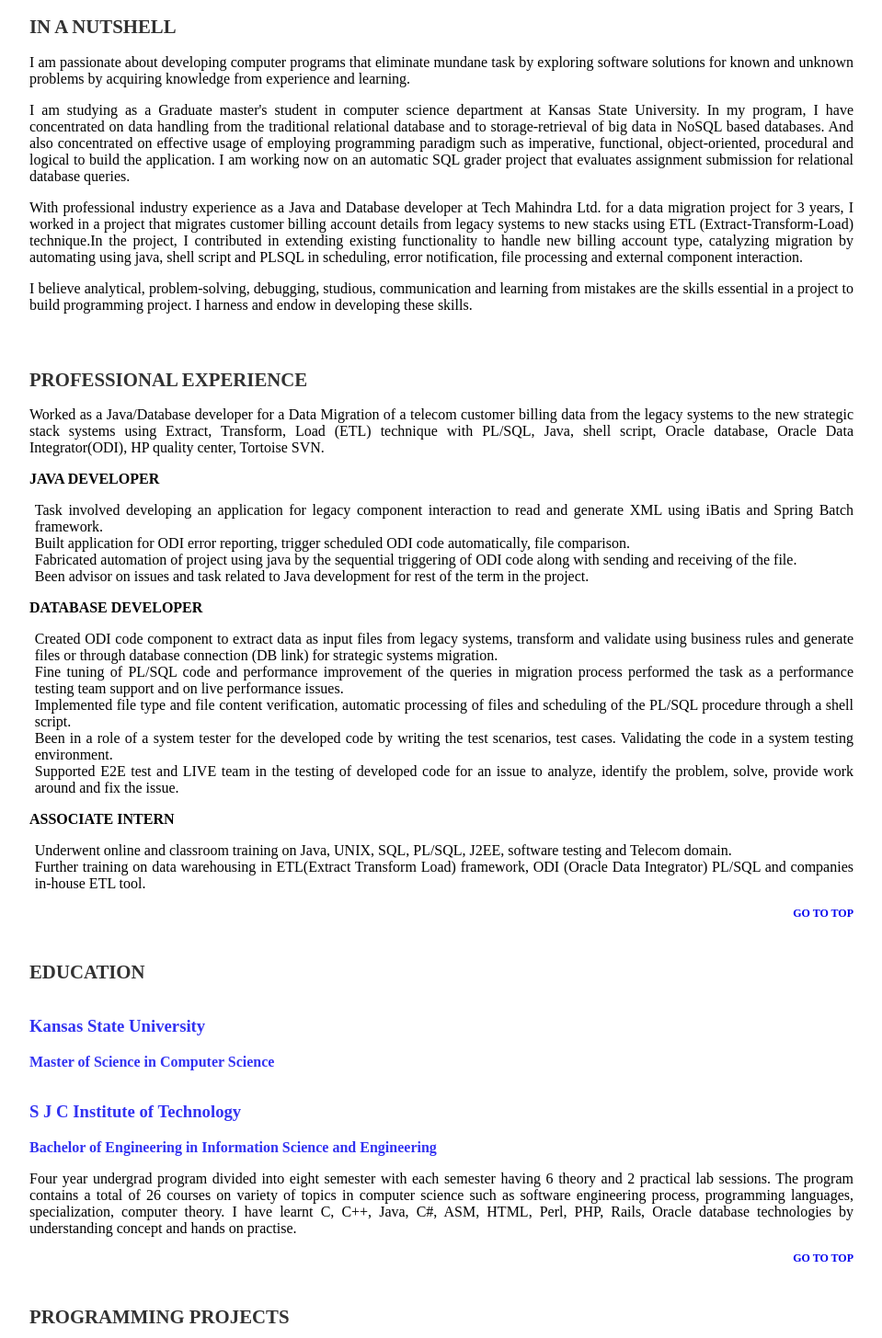
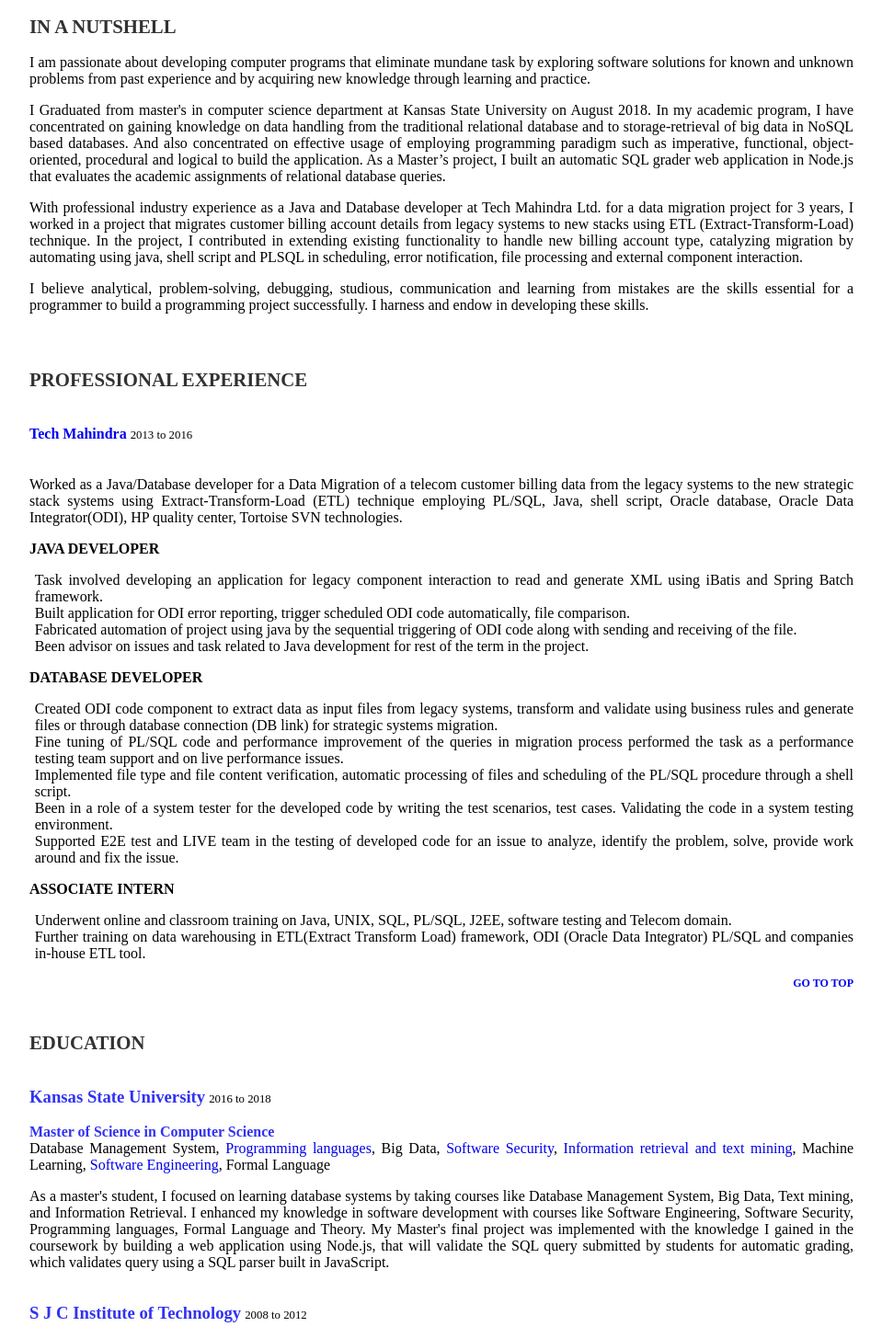
Before and after one commit to vijaykumardev/vijaykumardev.github.io, a plain HTML site: page index.html in a window 1280 px wide. Shown: the part 215-1670 px from the top of the page at 92% size, without its empty margins (160-1119 px from the left). Drawn offline with Linux system fonts and the light colour scheme; a script that the page names is missing.

Commit message:
Added more webpage content and links

```diff
--- a/css/style.css
+++ b/css/style.css
@@ -29,6 +29,15 @@ a {
   size: 0.5em;
   color:#5a2b81;
 } */
+
+.year {
+  display:inline-block;
+  font-weight: 300;
+  text-align: right;
+  font-size: 0.8em;
+  padding-bottom: -1em;
+}
+
 /* ------------------- Menu ---------------------- */
 
 .line {
@@ -138,6 +147,9 @@ a {
   margin-left:-4%;
 }
 
+.company-name {
+  display: inline-block;
+}
 /* ------------------- Education ------------------------ */
 .institution img, .institution h3 {
   display: inline-block;
@@ -181,6 +193,7 @@ a {
   padding: 1% 0;
   font-weight: bold;
   opacity: 0.9;
+  display: inline-block;
 }
 .project-title img {
   opacity: 1;
--- a/index.html
+++ b/index.html
@@ -42,21 +42,18 @@
   <div class="main">
     <div class="page" id="nutshell">
       <h2>In a nutshell</h2>
-      <p>I am passionate about developing computer programs that eliminate mundane task by exploring software solutions for known and unknown problems by acquiring knowledge from experience and learning.</p>
-      <p>I am studying as a Graduate master's student in computer science department at Kansas State University. In my program, I have concentrated on data handling from the traditional relational database and to storage-retrieval of big data in NoSQL based
-        databases. And also concentrated on effective usage of employing programming paradigm such as imperative, functional, object-oriented, procedural and logical to build the application. I am working now on an automatic SQL grader project that evaluates
-        assignment submission for relational database queries.</p>
-      <p>With professional industry experience as a Java and Database developer at Tech Mahindra Ltd. for a data migration project for 3 years, I worked in a project that migrates customer billing account details from legacy systems to new stacks using ETL
-        (Extract-Transform-Load) technique.In the project, I contributed in extending existing functionality to handle new billing account type, catalyzing migration by automating using java, shell script and PLSQL in scheduling, error notification, file
-        processing and external component interaction.</p>
-      <p>I believe analytical, problem-solving, debugging, studious, communication and learning from mistakes are the skills essential in a project to build programming project. I harness and endow in developing these skills.</p>
+      <p>I am passionate about developing computer programs that eliminate mundane task by exploring software solutions for known and unknown problems from past experience and by acquiring new knowledge through learning and practice.</p>
+      <p>I Graduated from master's in computer science department at Kansas State University on August 2018. In my academic program, I have concentrated on gaining knowledge on data handling from the traditional relational database and to storage-retrieval of big data in NoSQL based databases. And also concentrated on effective usage of employing programming paradigm such as imperative, functional, object-oriented, procedural and logical to build the application. As a Master’s project, I built an automatic SQL grader web application in Node.js that evaluates the academic assignments of relational database queries.</p>
+      <p>With professional industry experience as a Java and Database developer at Tech Mahindra Ltd. for a data migration project for 3 years, I worked in a project that migrates customer billing account details from legacy systems to new stacks using ETL (Extract-Transform-Load) technique. In the project, I contributed in extending existing functionality to handle new billing account type, catalyzing migration by automating using java, shell script and PLSQL in scheduling, error notification, file processing and external component interaction.</p>
+      <p>I believe analytical, problem-solving, debugging, studious, communication and learning from mistakes are the skills essential for a programmer to build a programming project successfully. I harness and endow in developing these skills.</p>
     </div>
     <!-- In a nutshell -->
 
     <div class="page" id="experience">
       <h2>Professional Experience</h2>
-      <p>Worked as a Java/Database developer for a Data Migration of a telecom customer billing data from the legacy systems to the new strategic stack systems using Extract, Transform, Load (ETL) technique with PL/SQL, Java, shell script, Oracle database,
-        Oracle Data Integrator(ODI), HP quality center, Tortoise SVN.</p>
+      <h4 class="company-name" ><a href="http://www.techmahindra.com/pages/default.aspx" alt="techmahindra website" target="_blank">Tech Mahindra</a></h4>
+      <span class="year">2013 to 2016</span>
+      <p>Worked as a Java/Database developer for a Data Migration of a telecom customer billing data from the legacy systems to the new strategic stack systems using Extract-Transform-Load (ETL) technique employing PL/SQL, Java, shell script, Oracle database, Oracle Data Integrator(ODI), HP quality center, Tortoise SVN technologies.</p>
       <article>
         <!-- img class="icon" src="images/icon-exoticpets.svg" alt="Icon" -->
         <div class="job-title">Java developer</div>
@@ -105,10 +102,12 @@
         <!-- <span id="k-state">K-STATE</span> -->
         <!-- <img class="img-circle" src="images/doctor-chase.jpg" alt="Logo of K-State"> -->
         <h3><a href="http://www.k-state.edu/" target="_blank" >Kansas State University</a></h3>
+        <span class="year">2016 to 2018</span>
         <h4 class="department-name"><a href="http://www.cs.ksu.edu/graduate/ms/" target="_blank">Master of Science in Computer Science</a></h4>
-        <span id="courses"></span>
+        <span id="courses"> Database Management System, <a href="http://people.cs.ksu.edu/~tamtoft/CIS505705/F17/index.html"  target="_blank" title="Open course webpage in a new tab">Programming languages</a>, Big Data, <a href="https://www.ittc.ku.edu/~alexbardas/sec/" target="_blank" title="Open course webpage in a new tab">Software Security</a>,
+<a href="http://people.cs.ksu.edu/~ccaragea/833-IR-Fall17.pdf" target="_blank" title="Open official course PDF file">Information retrieval and text mining</a>, Machine Learning, <a href="http://people.cs.ksu.edu/~sdeloach/740/syllabus.html" target="_blank" title="Open course webpage in a new tab">Software Engineering</a>, Formal Language</span>
         <p>
-          <!-- Write about the curriculum in K-state -->
+          As a master's student, I focused on learning database systems by taking courses like Database Management System, Big Data, Text mining, and Information Retrieval. I enhanced my knowledge in software development with courses like Software Engineering, Software Security, Programming languages, Formal Language and Theory. My Master's final project was implemented with the knowledge I gained in the coursework by building a web application using Node.js, that will validate the SQL query submitted by students for automatic grading, which validates query using a SQL parser built in JavaScript.
         </p>
       </div>
       <!-- institution -->
@@ -116,9 +115,10 @@
       <div class="institution">
         <!-- <img class="img-circle" src="images/doctor-sanders.jpg" alt="Logo of SJCIT"> -->
         <h3><a href="http://www.sjcit.ac.in/" target="_blank">S J C Institute of Technology</a></h3>
+        <span class="year">2008 to 2012</span>
         <h4 class="department-name"><a href="http://www.sjcit.ac.in/ise.html" target="_blank">Bachelor of Engineering in Information Science and Engineering</a></h4>
         <p> Four year undergrad program divided into eight semester with each semester having 6 theory and 2 practical lab sessions. The program contains a total of 26 courses on variety of topics in computer science such as software engineering process,
-          programming languages, specialization, computer theory. I have learnt C, C++, Java, C#, ASM, HTML, Perl, PHP, Rails, Oracle database technologies by understanding concept and hands on practise.</p>
+          programming languages, specialization, computer theory. I have learnt C, C++, Java, C#, ASM, HTML, Perl, PHP, Rails, Oracle database technologies by understanding concept and hands on practice.</p>
       </div>
       <!-- institution -->
       <a class="go-to-top" href="#">Go to top</a>
@@ -139,13 +139,15 @@
             <img class="img-icon" src="images/Document_text.png" alt="Shared Air Shared Action research page">
           </a>
         </span>
-        <span class="more project-desc">A research project that equips residents with the low-cost air monitoring equipment and effectively interprets the gathered data for residents to understand and reduce pollutant concentrations in specific communities. I have implemented modules that gather data from web sources, collecting weather and pollutant data. Developed SQL queries to identify and clean outliers data. Extended webpage to visualize the data using Plotly and Google map API.</span>
+        <span class="year">2018</span>
+        <span class="more project-desc">A research project that aims at testing whether low-cost air monitoring equipment is reliable in monitoring air pollution and providing the residents with tools to understand pollutant concentration in the neighbourhoud. I have implemented modules that gather data from web sources through an API in collecting routine weather and pollutant data. Performed Quality Assurance and Quality Control on the gathered data through a SQL queries to identify and clean outliers data. Extended webpage to accomodate new visual reporting of the data using <a href="https://plot.ly/">Plotly</a> and <a href="https://cloud.google.com/maps-platform/maps/">Google map API</a>.</span>
         <span class="technology">Javascript, Postgres, JQuery, Plotly, D3.js, PHP</span>
         </a>
       </div>
 
       <div class="project">
         <span class="project-title">SQL AutoGrader <a href="https://github.com/vijaykumardev/SQLAutoGrader" target="_blank"><img class="img-icon" src="images/GitHub-Mark-32px.png" alt="SQL AutoGrader project code"></a></span>
+        <span class="year">2017 to 2018</span>
         <span class="more project-desc">Relational database assignment submission and evaluation application for MySQL and Postgres databases. Provides web portal using which students can test for correctness of query and submit. Equips graders with details of syntax-semantic correctness, query output and breakdown of clauses in query to grade. Existing simple query parser is extended to parse inner query, case, having, function clauses to build JSON version of SQL query. Identified clause from JSON is compared with the student submitted query and solution query to determine correctness. Server is setup using Nodejs, parser through javascript, HTML, CSS, Bootstrap, EJS for rendering user interface.</span>
         <span class="technology">Node.js, Javascript, Bootstrap, HTML, CSS, Embedded Javascript</span>
         </a>
@@ -154,12 +156,14 @@
 
       <div class="project">
         <span class="project-title">Home Management System <a href="https://github.com/vijaykumardev/HMSystems" target="_blank"><img class="img-icon" src="images/GitHub-Mark-32px.png" alt="HM System project code"></a></span>
+        <span class="year">2017</span>
         <span class="more project-desc">Home Management System is a combination of expense manager, task manager, note taking the application and instant messenger to manage a group of user activities. Tool aids users living in a shared apartment or in sorority and fraternity organization to manage to assign and manage the task, share expenses, and communication of home activity. Portal is built using Postgres and MongoDB as databases. Java Server Pages(JSP) as front-end tool along with J2EE and Tomcat server.</span>
         <span class="technology">Postgres, MongoDB, J2EE, JSP, Tomcat server</span>
       </div>
 
       <div class="project">
         <span class="project-title">Identify repost using semantic similarity</span>
+        <span class="year">2016</span>
         <span class="more project-desc">Demonstrating the semantic similarity of two articles to eliminate duplicates article in Reddit website using algorithm implemented in python to build mapper and reducer, Hadoop storage and processing of article dataset and displaying visual graph using Neo4j.</span>
         <span class="technology">Python, Hadoop, Neo4j</span>
         <!-- a href="" target="_blank"><img class="icon" src="" alt=""></a -->
@@ -167,6 +171,7 @@
 
       <div class="project">
         <span class="project-title">Startup and shutdown state of Windows OS</span>
+        <span class="year">2014</span>
         <span class="more project-desc">A batch script that invokes a series of application such as instant messenger, Microsoft office, web browser, start time log in text file during system startup and a batch script to close running applications, log shutdown time and shutdown operating system.</span>
         <span class="technology">Batch Script</span>
         <!-- a href="" target="_blank"><img class="icon" src="" alt=""></a -->
@@ -174,6 +179,7 @@
 
       <div class="project">
         <span class="project-title">Rental Management Software for CD Retail Shop</span>
+        <span class="year">2011</span>
         <span class="more project-desc">The project manages the database of all CD and customer information. Registers the date when CD was rented, the due date for return and display the amount to be paid when returned.</span>
         <span class="technology">C</span>
         <!-- a href="" target="_blank"><img class="icon" src="" alt=""></a -->
@@ -184,7 +190,7 @@
 
     <div class="page" id="hobbies">
       <h2>Other Activities</h2>
-      <h4 class="activity">Toastmaster</h4>
+      <h4 class="activity"><a href="http://www.k-state.edu/pmt/" target="_blank" title="Go to Toastmaster club webpage">Toastmaster</a></h4>
       <p></p>
       <h4 class="activity">Badminton</h4>
       <p></p>
```
Also changed, not shown: 1 other file.
